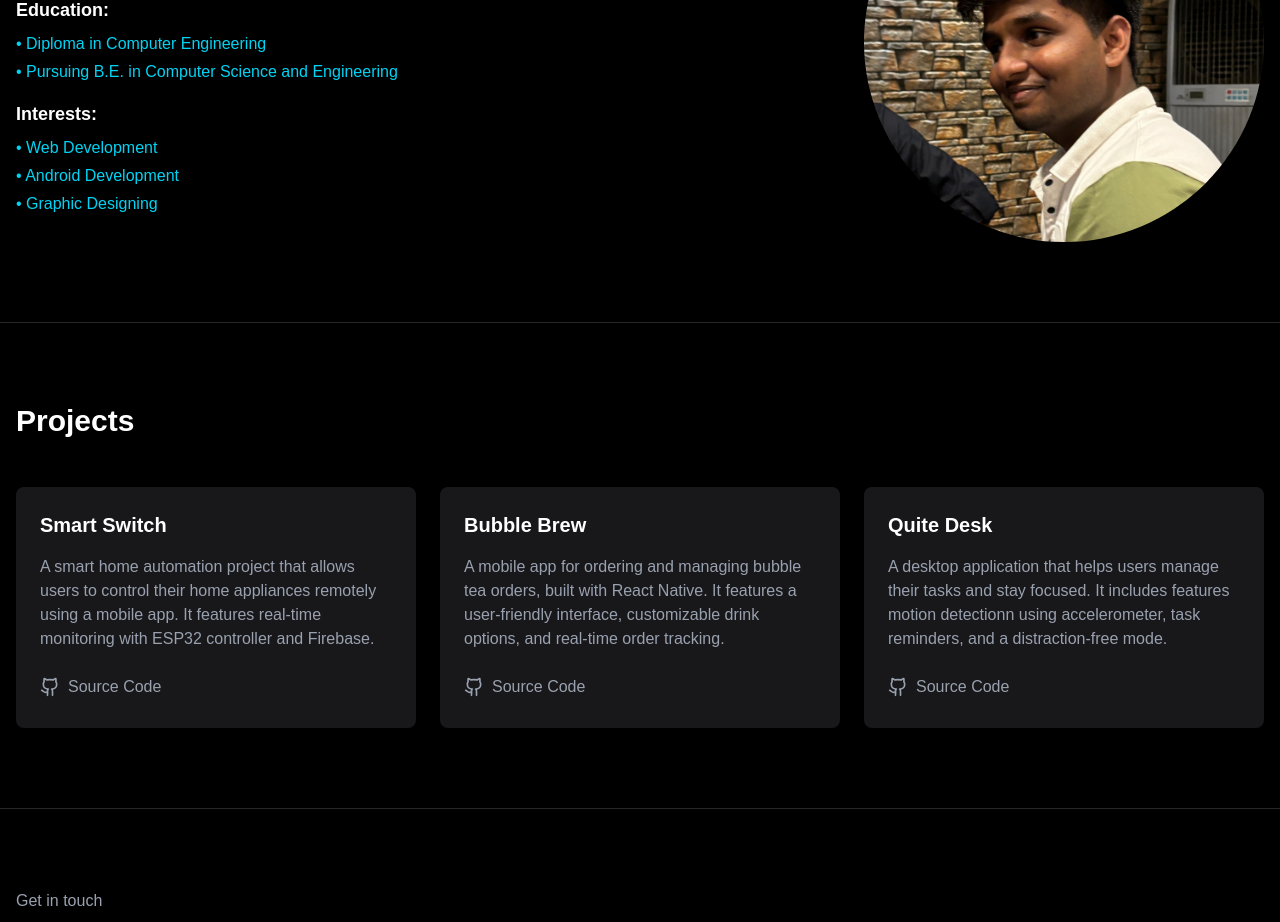
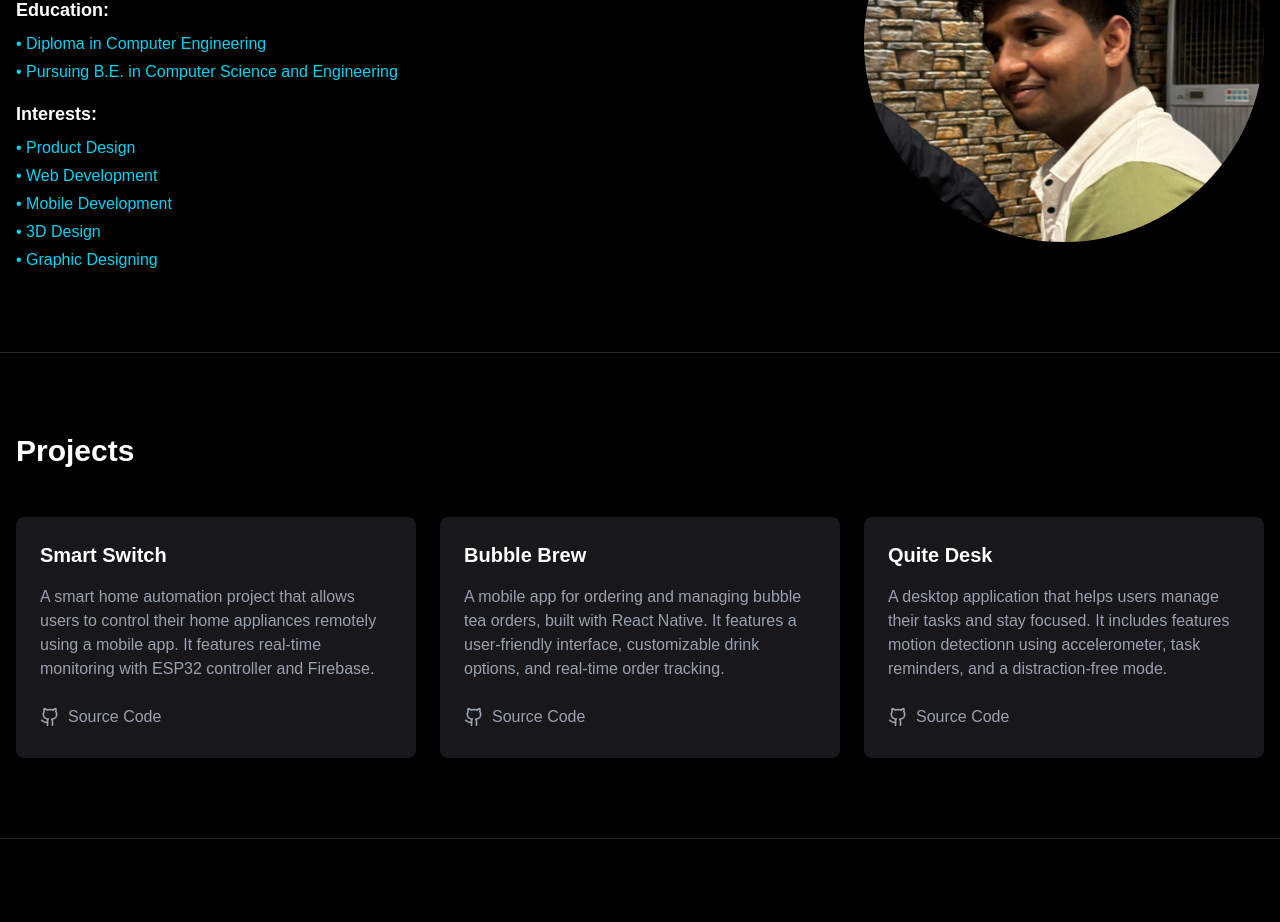
Before and after one commit to roxton75/rudrx-devport, a Next.js app: page / in a window 1280 px wide. Shown: the part 1840-2762 px from the top of the page. Built offline with nearby package versions, Linux system fonts and the light colour scheme.

Commit message:
Updated Projects Sections

```diff
--- a/src/portfolio.tsx
+++ b/src/portfolio.tsx
@@ -472,8 +472,10 @@ export default function Portfolio() {
                   Interests:
                 </h3>
                 <ul className="space-y-1 text-sm md:text-base">
+                  <li className="text-cyan-400">• Product Design</li>
                   <li className="text-cyan-400">• Web Development</li>
-                  <li className="text-cyan-400">• Android Development</li>
+                  <li className="text-cyan-400">• Mobile Development</li>
+                  <li className="text-cyan-400">• 3D Design</li>
                   <li className="text-cyan-400">• Graphic Designing</li>
                 </ul>
               </div>
```
